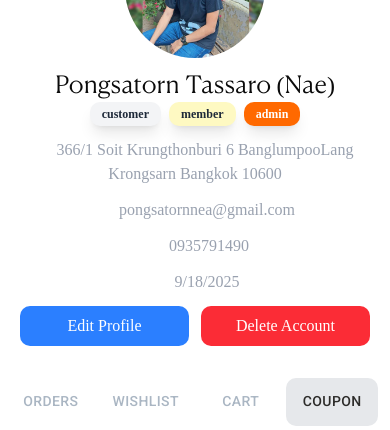
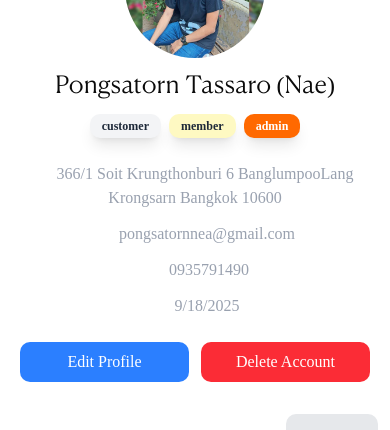
Before and after one commit to p0ngz/ecommerce, a React (Vite) app: page /profile in a window 390 px wide. Shown: the part 182-612 px from the top of the page. Built offline with nearby package versions, Linux system fonts and the light colour scheme; some icons are missing.

Commit message:
add gap-3 into UserInfo for some space element

```diff
--- a/src/components/profile/UserInfo.jsx
+++ b/src/components/profile/UserInfo.jsx
@@ -44,7 +44,7 @@ const UserInfo = ({
 
       <div
         id="right-info"
-        className="w-full h-full flex flex-col justify-center items-center lg:w-[50%] lg:h-full lg:gap-5 lg:px-5  lg:rounded-lg"
+        className="w-full h-full flex flex-col justify-center items-center gap-3 lg:w-[50%] lg:h-full lg:gap-5 lg:px-5  lg:rounded-lg"
       >
         <div id="user-name">
           <h2 id="fullName" className="text-2xl xl:text-3xl">
```
